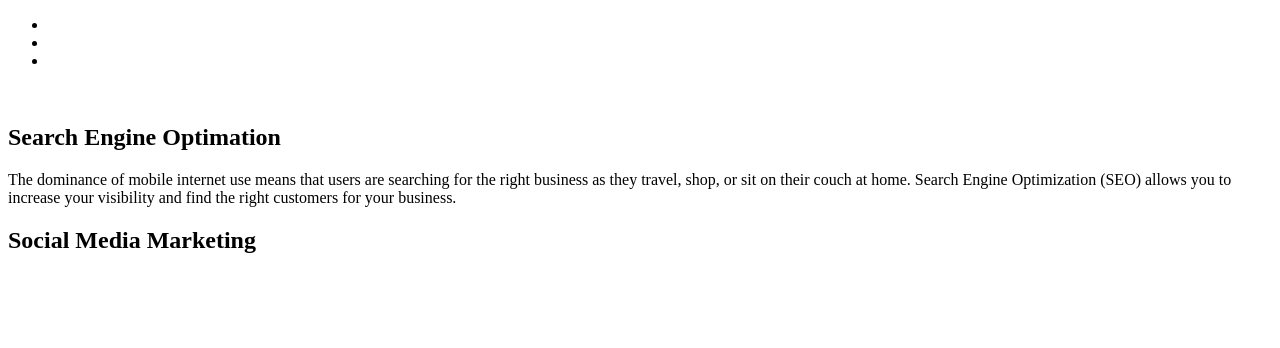
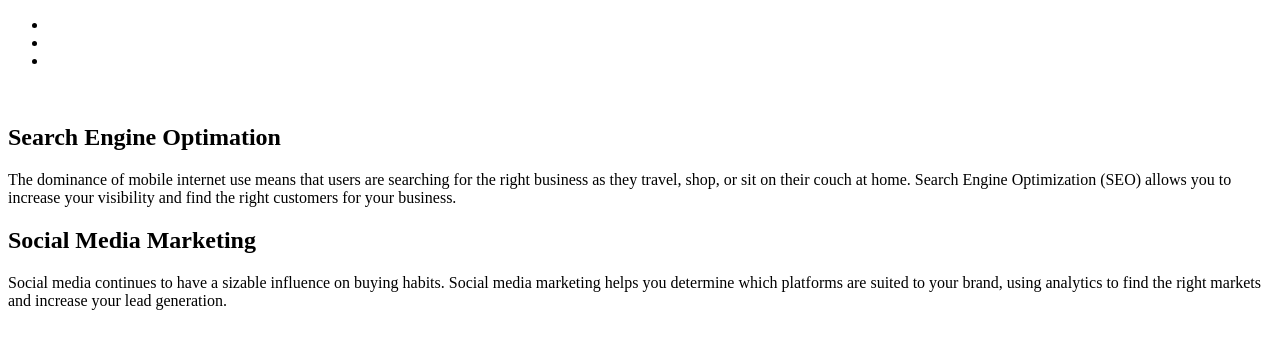
Before and after one commit to skystalls1122/git_hmwrk_1, a plain HTML site: page index.html in a window 1280 px wide. Drawn offline with Linux system fonts and the light colour scheme.

Commit message:
p element add with paragraph

```diff
--- a/index.html
+++ b/index.html
@@ -35,6 +35,7 @@
 
       <section id="# " class="#">
           <h2>Social Media Marketing</h2>
+          <p> Social media continues to have a sizable influence on buying habits. Social media marketing helps you determine which platforms are suited to your brand, using analytics to find the right markets and increase your lead generation.</p>
 
       </section>
 
```
